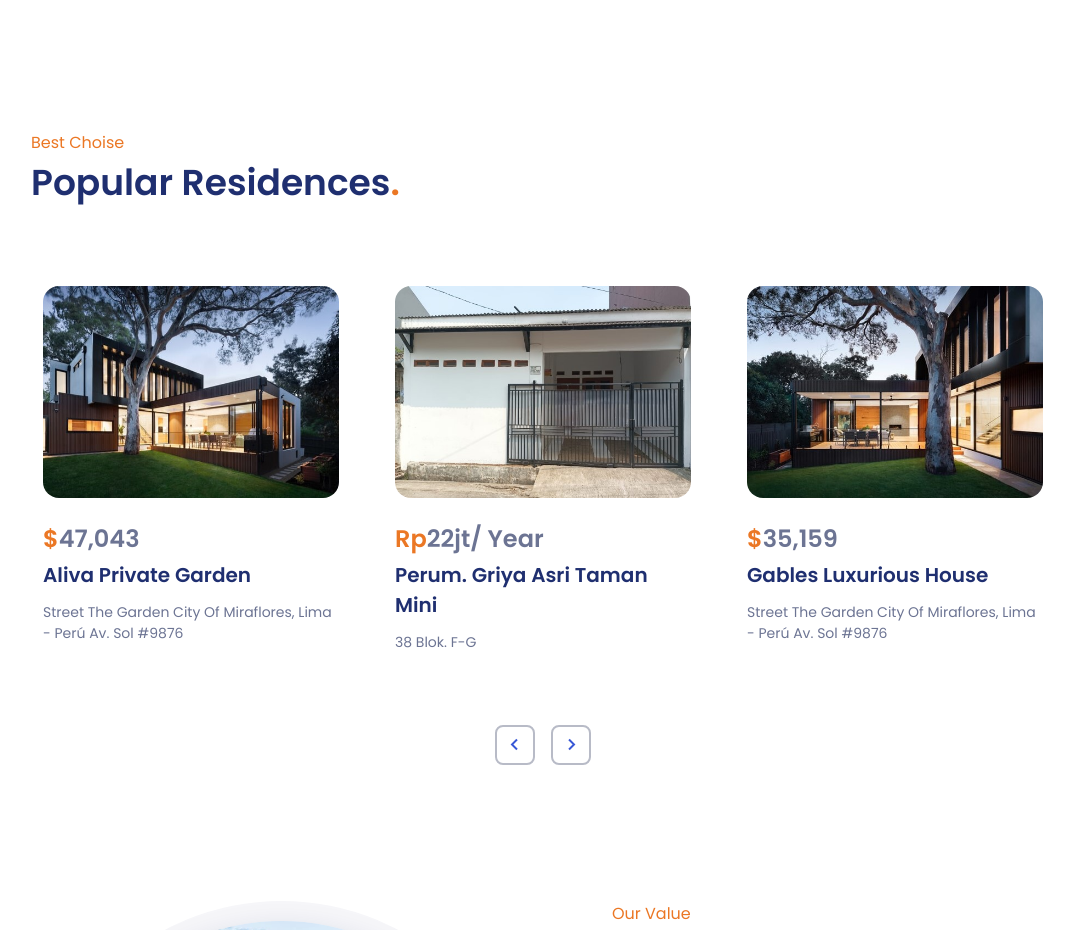
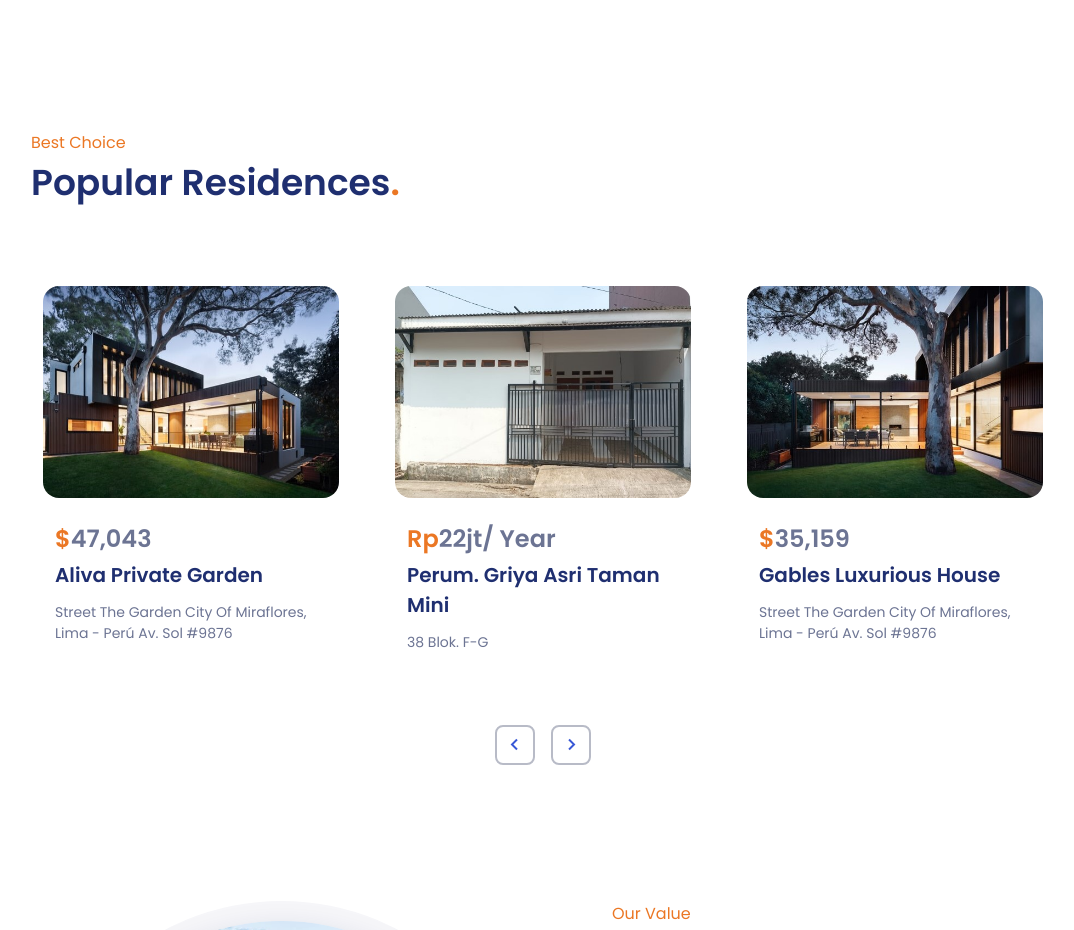
Before and after one commit to ILHAMAJJAH/kontrak, a plain HTML site: page index.html in a window 1280 px wide. Shown: the part 1220-2150 px from the top of the page, without its empty margins (97-1171 px from the left). Drawn offline with nearby package versions, Linux system fonts and the light colour scheme.

Commit message:
Update index.html

```diff
--- a/index.html
+++ b/index.html
@@ -143,7 +143,7 @@
       <!--==================== POPULAR ====================-->
      <section class="popular section" id="popular">
   <div class="container">
-          <span class="section__subtitle">Best Choise</span>
+    <span class="section__subtitle">Best Choice</span>
     <h2 class="section__title">Popular Residences<span>.</span></h2>
     <div class="popular__container swiper">
       <div class="swiper-wrapper">
@@ -153,8 +153,7 @@
             alt=""
             class="popular__img"
           />
-
-                <div class="popular_data">
+          <div class="popular__data">
             <h2 class="popular__price"><span>Rp</span>22jt/ Year</h2>
             <h3 class="popular__title">Perum. Griya Asri Taman Mini</h3>
             <p class="popular__description">38 Blok. F-G</p>
@@ -166,13 +165,11 @@
             alt="KontrakanKu"
             class="popular__img"
           />
-
-                <div class="popular_data">
+          <div class="popular__data">
             <h2 class="popular__price"><span>$</span>35,159</h2>
             <h3 class="popular__title">Gables Luxurious House</h3>
             <p class="popular__description">
-                    Street The Garden City Of Miraflores, Lima - Perú Av. Sol
-                    #9876
+              Street The Garden City Of Miraflores, Lima - Perú Av. Sol #9876
             </p>
           </div>
         </article>
@@ -182,13 +179,11 @@
             alt=""
             class="popular__img"
           />
-
-                <div class="popular_data">
+          <div class="popular__data">
             <h2 class="popular__price"><span>$</span>75,043</h2>
             <h3 class="popular__title">Garden Orchard City</h3>
             <p class="popular__description">
-                    Street The Garden City Of Miraflores, Lima - Perú Av. Sol
-                    #9876
+              Street The Garden City Of Miraflores, Lima - Perú Av. Sol #9876
             </p>
           </div>
         </article>
@@ -198,13 +193,11 @@
             alt=""
             class="popular__img"
           />
-
-                <div class="popular_data">
+          <div class="popular__data">
             <h2 class="popular__price"><span>$</span>62,024</h2>
             <h3 class="popular__title">Luxurious City Garden</h3>
             <p class="popular__description">
-                    Street The Garden City Of Miraflores, Lima - Perú Av. Sol
-                    #9876
+              Street The Garden City Of Miraflores, Lima - Perú Av. Sol #9876
             </p>
           </div>
         </article>
@@ -214,18 +207,15 @@
             alt=""
             class="popular__img"
           />
-
-                <div class="popular_data">
+          <div class="popular__data">
             <h2 class="popular__price"><span>$</span>47,043</h2>
             <h3 class="popular__title">Aliva Private Garden</h3>
             <p class="popular__description">
-                    Street The Garden City Of Miraflores, Lima - Perú Av. Sol
-                    #9876
+              Street The Garden City Of Miraflores, Lima - Perú Av. Sol #9876
             </p>
           </div>
         </article>
       </div>
-
       <div class="swiper-button-next">
         <i class="bx bx-chevron-right"></i>
       </div>
@@ -235,6 +225,7 @@
     </div>
   </div>
 </section>
+
 
       <!--==================== VALUE ====================-->
       <section class="value section" id="value">
```
Lines whose indentation alone changed are shown as unchanged.
